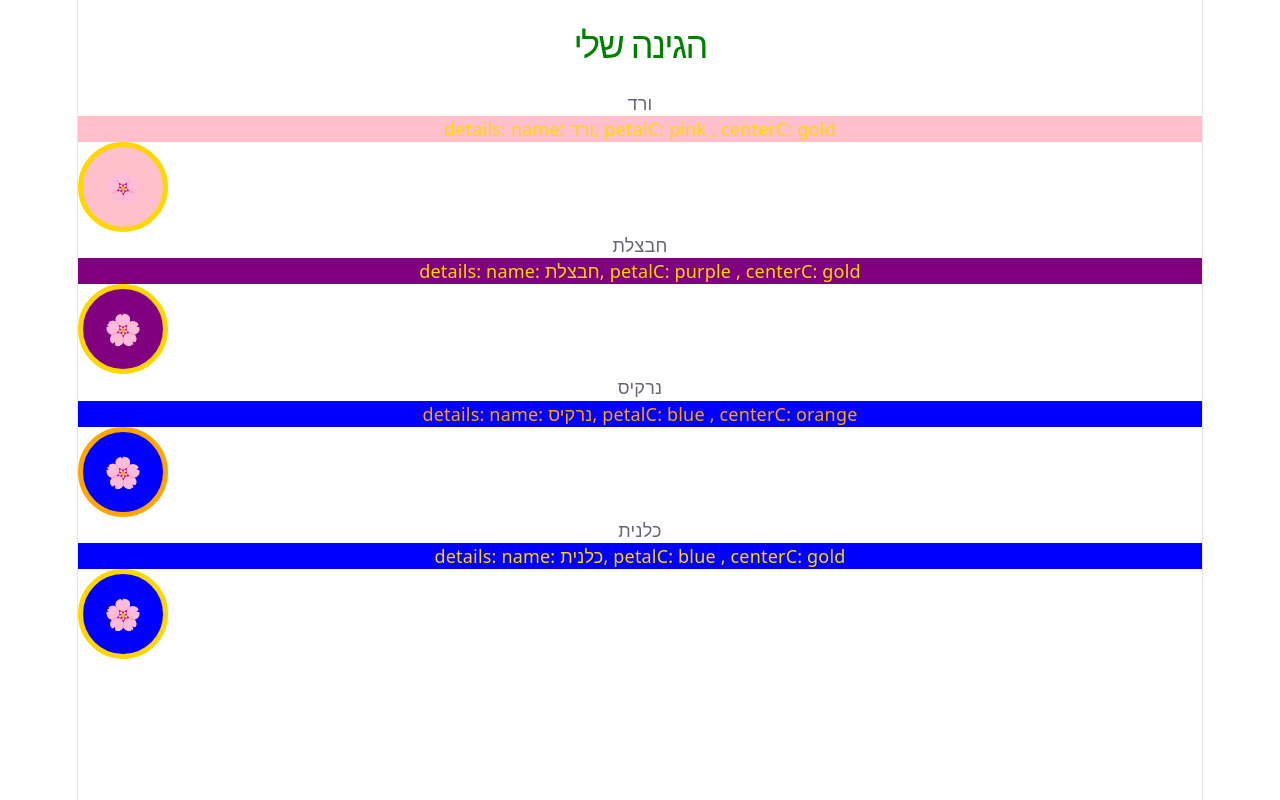
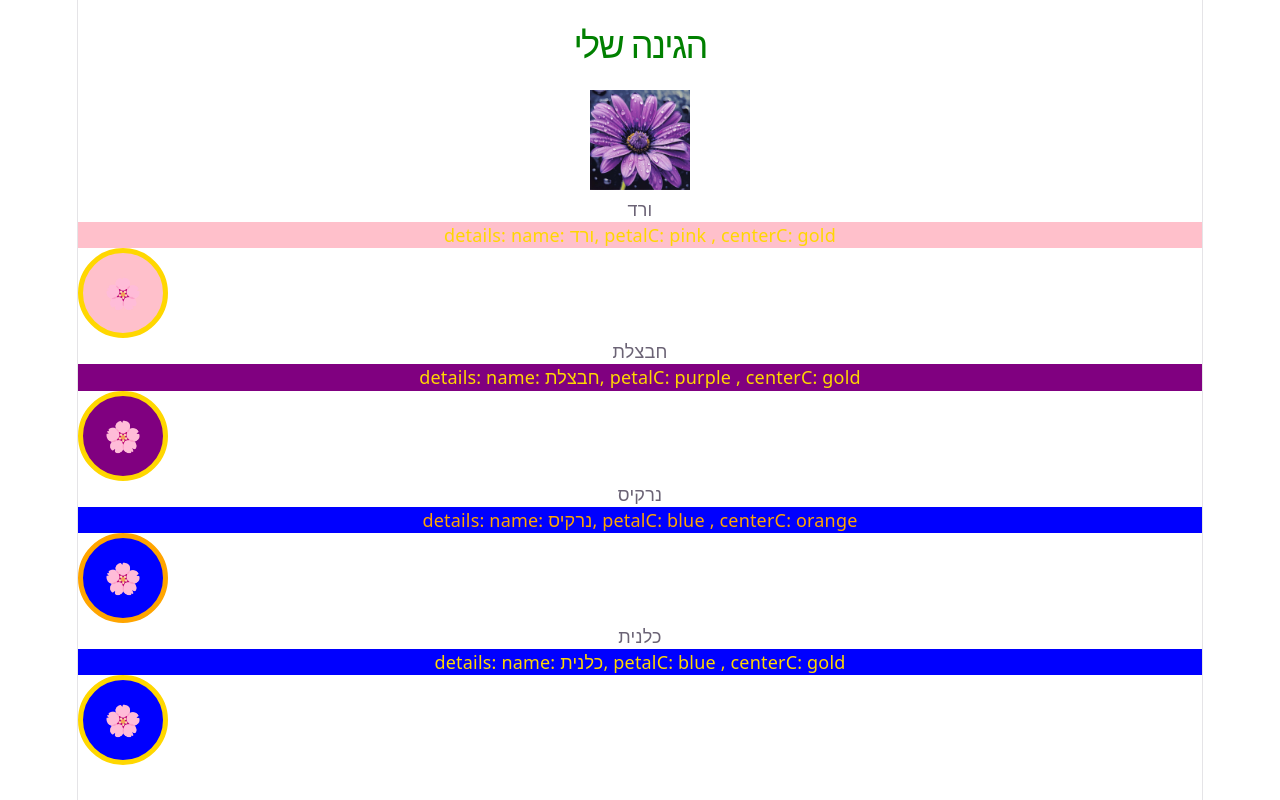
Before and after one commit to hadar-git/ex_01, a React (Vite) app: page / in a window 1280 px wide. Built offline with nearby package versions, Linux system fonts and the light colour scheme.

Commit message:
Move Header into its own folder and add an image to it

```diff
--- a/src/App.jsx
+++ b/src/App.jsx
@@ -1,4 +1,4 @@
-import Header from './Header.jsx'
+import Header from './Header/Header.jsx'
 import Flower from './Flower.jsx'
 import './App.css'
 
--- a/src/Header.jsx
+++ b/src/Header/Header.jsx
@@ -1,6 +1,10 @@
+import myImage from './img.png'
 const Header = () => {
     return (
+        <div>
         <h1 className="header-title">הגינה שלי</h1>
+        <img src={myImage} alt="Header" width="100" />
+    </div>
     )
 }
 
```
Also changed, not shown: src/Header/img.png (renamed from public/img.jpg).
